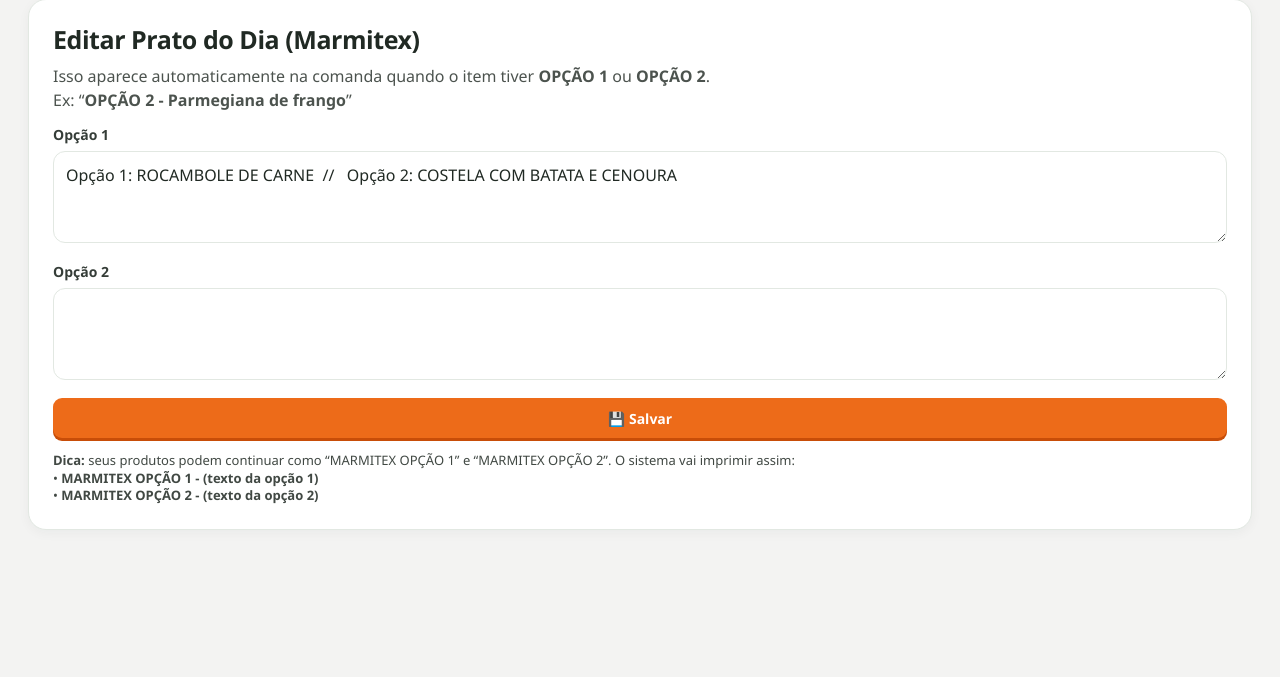
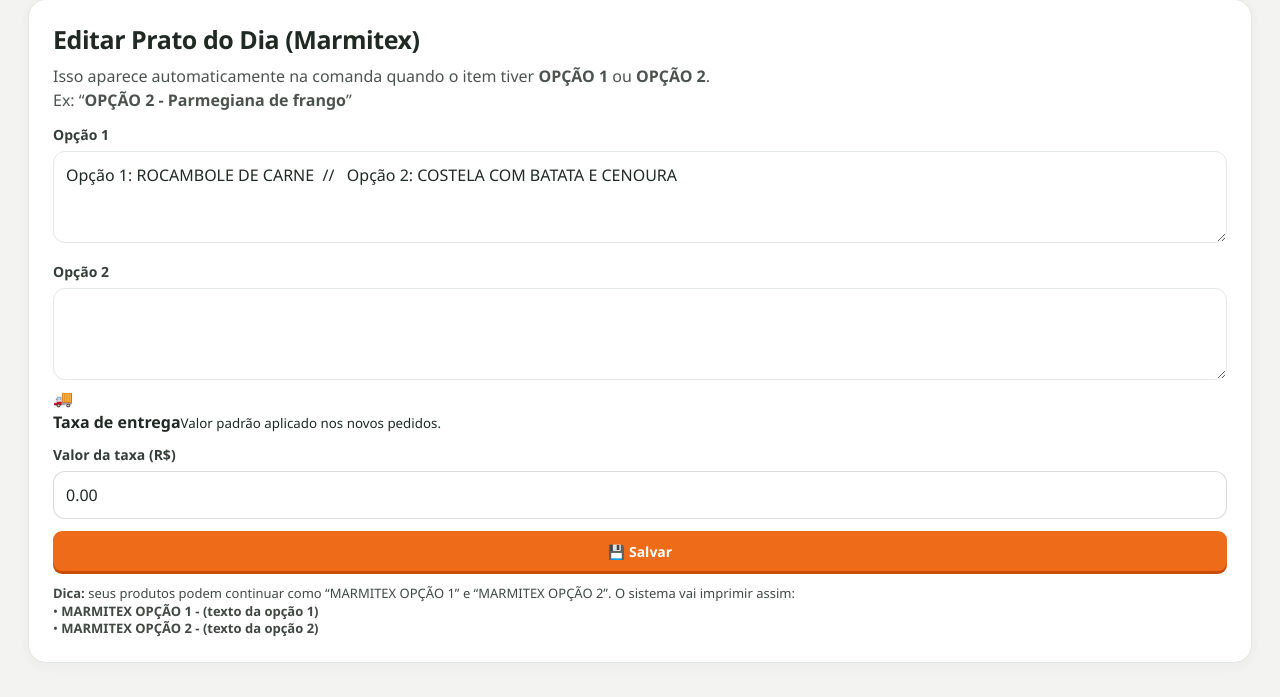
Before and after one commit to hitweapon/sistema-pedidos, a Flask app: page /prato_do_dia in a window 1280 px wide. Shown: the part 123-820 px from the top of the page. Run offline with Flask 3, Linux system fonts and the light colour scheme; the visitor is signed in with stand-in values (Sample User, id 1); data comes from the database, SQL or seed files in the repository.

Commit message:
Add delivery fee to daily menu settings

```diff
--- a/templates/prato_do_dia.html
+++ b/templates/prato_do_dia.html
@@ -51,6 +51,10 @@
       <label style="margin-top:12px;"><b>Opção 2</b></label>
       <textarea name="prato_do_dia_2" rows="3" style="width:100%; padding:12px; border-radius:12px; font-size:16px;">{{ prato_do_dia_2 }}</textarea>
 
+      <div class="settings-section-title"><span>🚚</span><div><strong>Taxa de entrega</strong><small>Valor padrão aplicado nos novos pedidos.</small></div></div>
+      <label style="margin-top:10px;"><b>Valor da taxa (R$)</b></label>
+      <input type="number" name="taxa_entrega" min="0" step="0.01" value="{{ '%.2f'|format(taxa_entrega or 0) }}" placeholder="Ex: 5.00" style="width:100%; padding:12px; border-radius:12px; font-size:16px;">
+
       <button class="btn btn-primary" type="submit" style="margin-top:12px;">💾 Salvar</button>
     </form>
 
```
